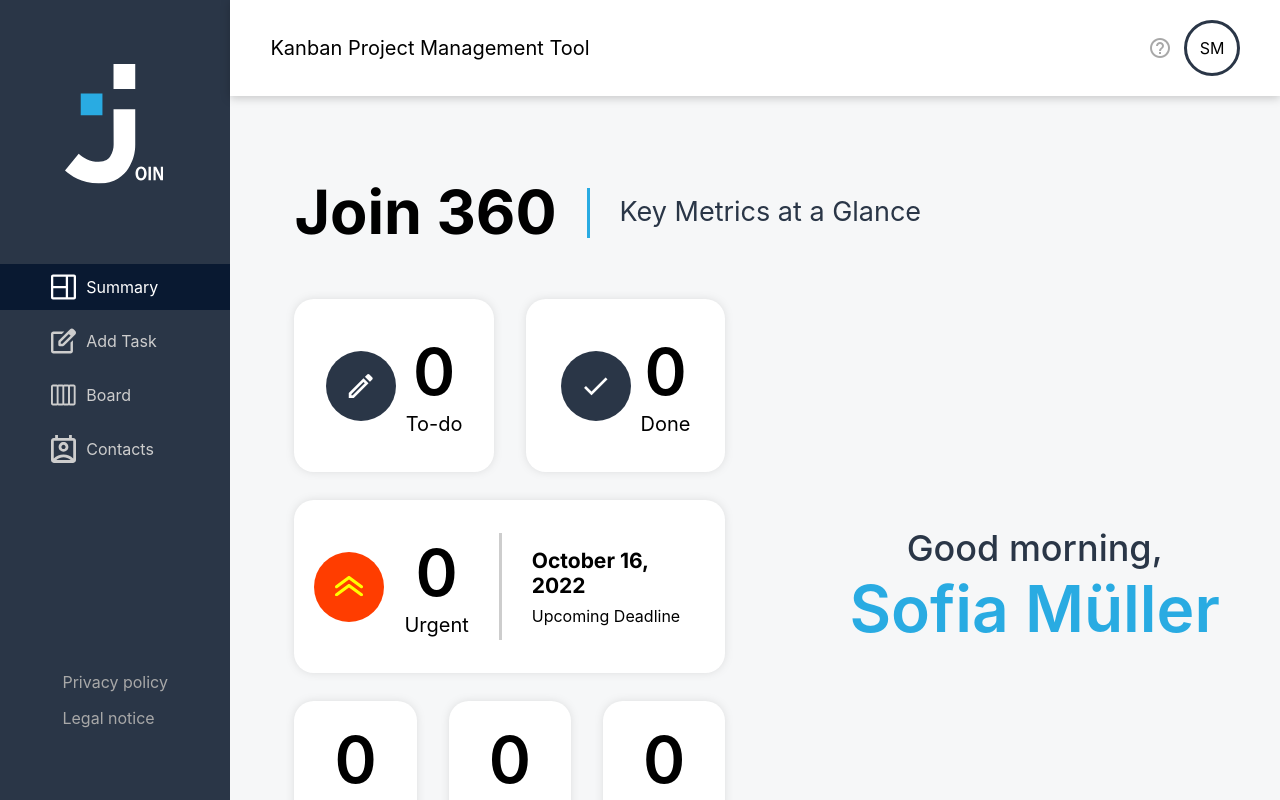
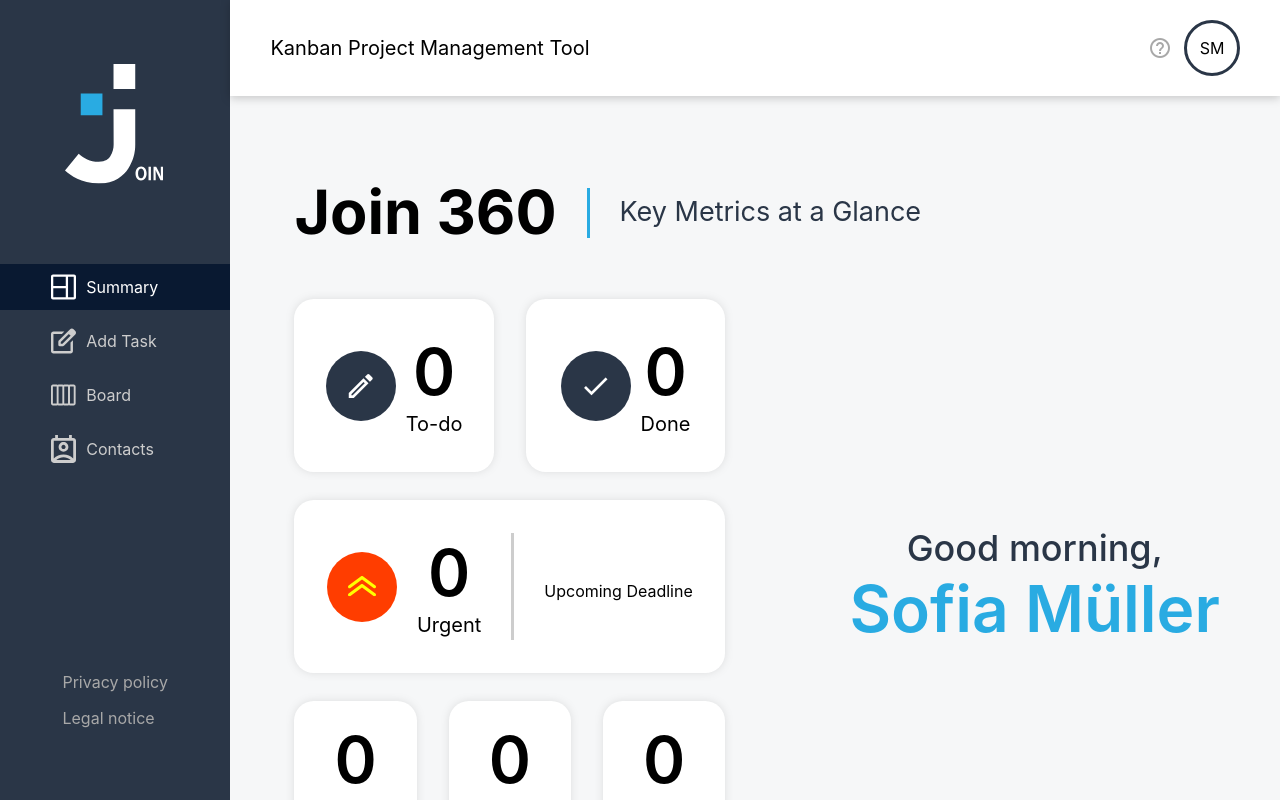
Before and after one commit to NadineJuliana/Join-Project, an Angular app: page /summary in a window 1280 px wide. Built offline with nearby package versions, Linux system fonts and the light colour scheme; no server answers; the database is empty; a web font is replaced by a local one.

Commit message:
Refactor upcoming deadline computation to dynamically calculate the next task due date

```diff
--- a/src/app/features/summary/page/summary-page/summary-page.component.html
+++ b/src/app/features/summary/page/summary-page/summary-page.component.html
@@ -33,7 +33,7 @@
                 <div class="summary__separator"></div>
                 <div class="summary__deadline">
                     <div class="summary__deadline-info">
-                        <h6>October 16, 2022</h6>
+                        <h6>{{upcomingDeadline()}}</h6>
                         <p>Upcoming Deadline</p>
                     </div>
                 </div>
--- a/src/app/features/summary/page/summary-page/summary-page.component.ts
+++ b/src/app/features/summary/page/summary-page/summary-page.component.ts
@@ -5,12 +5,12 @@ import { TasksService } from '../../../tasks/services/tasks.service';
   selector: 'app-summary-page',
   imports: [],
   templateUrl: './summary-page.component.html',
-  styleUrl: './summary-page.component.scss'
+  styleUrl: './summary-page.component.scss',
 })
 export class SummaryPageComponent {
   tasksService = inject(TasksService);
 
-  async ngOnInit(){
+  async ngOnInit() {
     this.tasksService.initRealtime();
     await this.tasksService.initialize();
   }
@@ -20,5 +20,21 @@ export class SummaryPageComponent {
   urgentCount = computed(() => this.tasksService.urgentTasks().length);
   boardCount = computed(() => this.tasksService.tasks().length);
   inProgressCount = computed(() => this.tasksService.inProgressTasks().length);
-  awaitFeedbackCount = computed(() => this.tasksService.awaitFeedbackTasks().length);
+  awaitFeedbackCount = computed(
+    () => this.tasksService.awaitFeedbackTasks().length,
+  );
+
+  upcomingDeadline = computed(() => {
+    const today = new Date();
+    today.setHours(0, 0, 0, 0);
+
+    const nextDate = this.tasksService
+    .tasks()
+    .filter((task) => task.status ! == 'done' && !!task.due_date)
+    .map((task) => new Date(task.due_date))
+    .filter((date) => !isNaN(date.getTime()) && date >= today)
+    .sort((a, b) => a.getTime() - b.getTime())[0];
+
+    return nextDate ?? null;
+  });
 }
```
